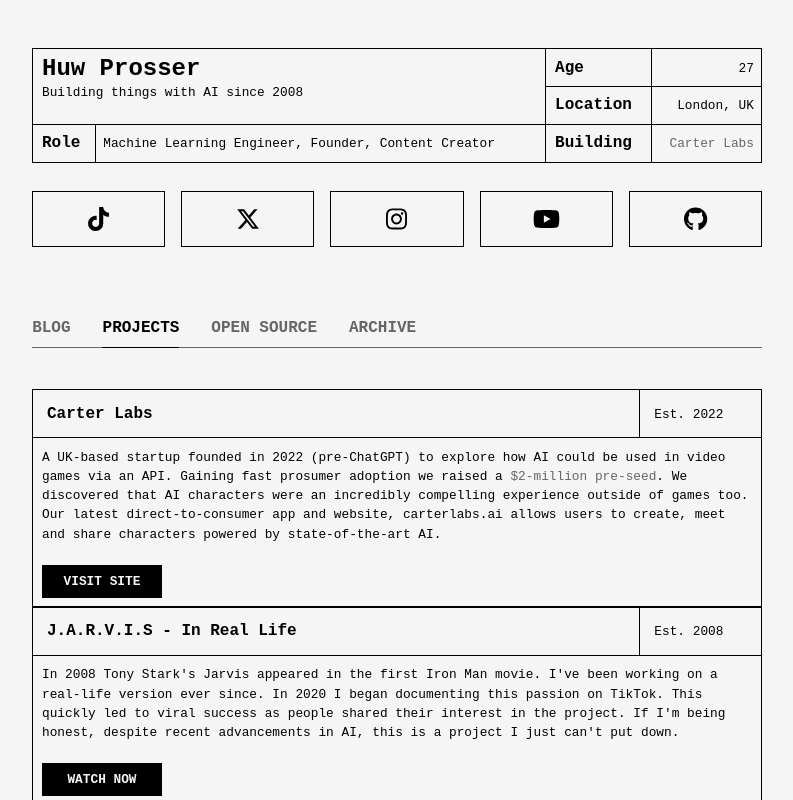
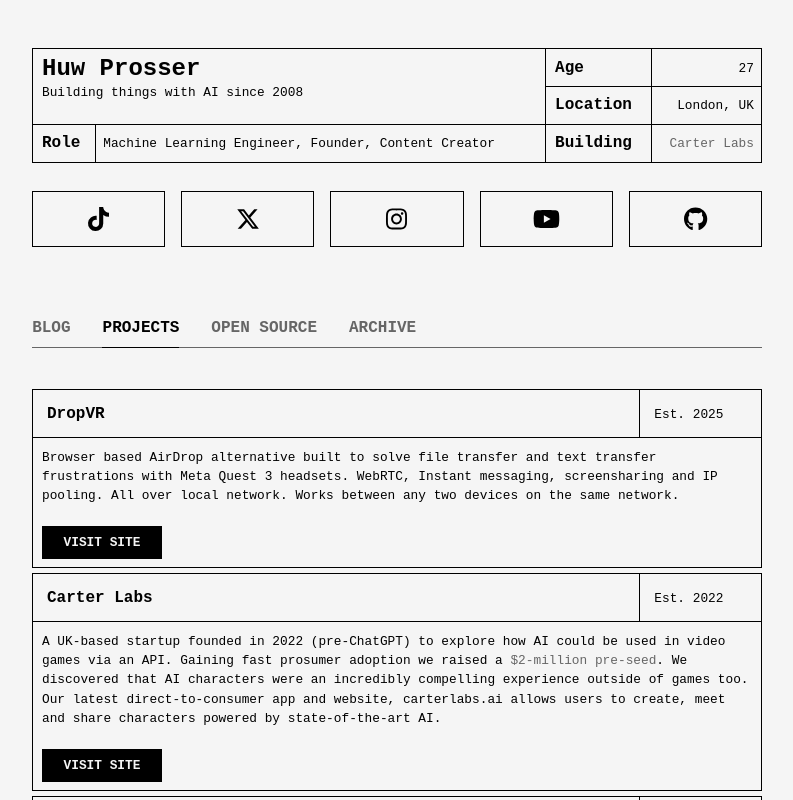
Before and after one commit to huwprosser/huwprosser.github.io, a Next.js app: page / in a window 1280 px wide. Both pictures are taken after a click on the element "PROJECTS". Shown: the top 800 px of the page, without its empty margins (243-1036 px from the left). Built offline with nearby package versions, Linux system fonts and the light colour scheme; a web font is replaced by a local one.

Commit message:
Adds dropvr project

```diff
--- a/archive/styles.css
+++ b/archive/styles.css
@@ -149,7 +149,7 @@
 }
 
 .project {
-    margin-bottom: 0;
+    margin-bottom: 5px;
 }
 
 .project-title {
--- a/src/app/globals.css
+++ b/src/app/globals.css
@@ -126,7 +126,7 @@
 }
 
 .project {
-    margin-bottom: 0;
+    margin-bottom: 5px;
 }
 
 .project-title {
--- a/src/components/tabs/ProjectsTab.tsx
+++ b/src/components/tabs/ProjectsTab.tsx
@@ -1,6 +1,46 @@
 export default function ProjectsTab() {
     return (
         <>
+            <table className="project">
+                <colgroup>
+                    <col span={5} width="16.67%" />
+                    <col width="16.67%" />
+                </colgroup>
+                <tbody>
+                    <tr>
+                        <th colSpan={5}>
+                            <h4 className="project-title">DropVR</h4>
+                        </th>
+                        <td colSpan={1}>
+                            <p className="project-description pad-5">
+                                Est. 2025
+                            </p>
+                        </td>
+                    </tr>
+                    <tr>
+                        <td colSpan={6}>
+                            <div className="project-content">
+                                <p className="project-description">
+                                    Browser based AirDrop alternative built to
+                                    solve file transfer and text transfer
+                                    frustrations with Meta Quest 3 headsets.
+                                    WebRTC, Instant messaging, screensharing and
+                                    IP pooling. All over local network. Works
+                                    between any two devices on the same network.
+                                </p>
+                                <a
+                                    className="button"
+                                    target="_blank"
+                                    rel="noopener"
+                                    href="https://dropvr.com"
+                                >
+                                    VISIT SITE
+                                </a>
+                            </div>
+                        </td>
+                    </tr>
+                </tbody>
+            </table>
             <table className="project">
                 <colgroup>
                     <col span={5} width="16.67%" />
```
